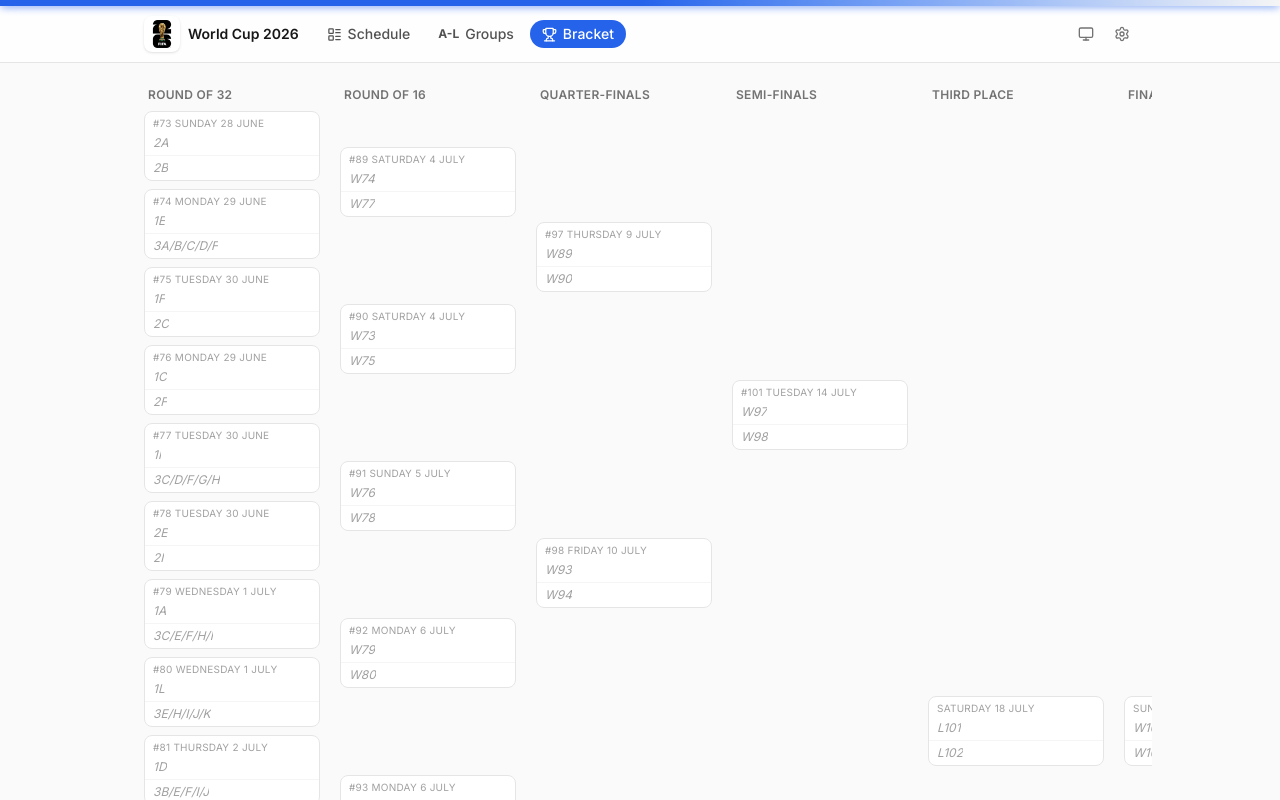
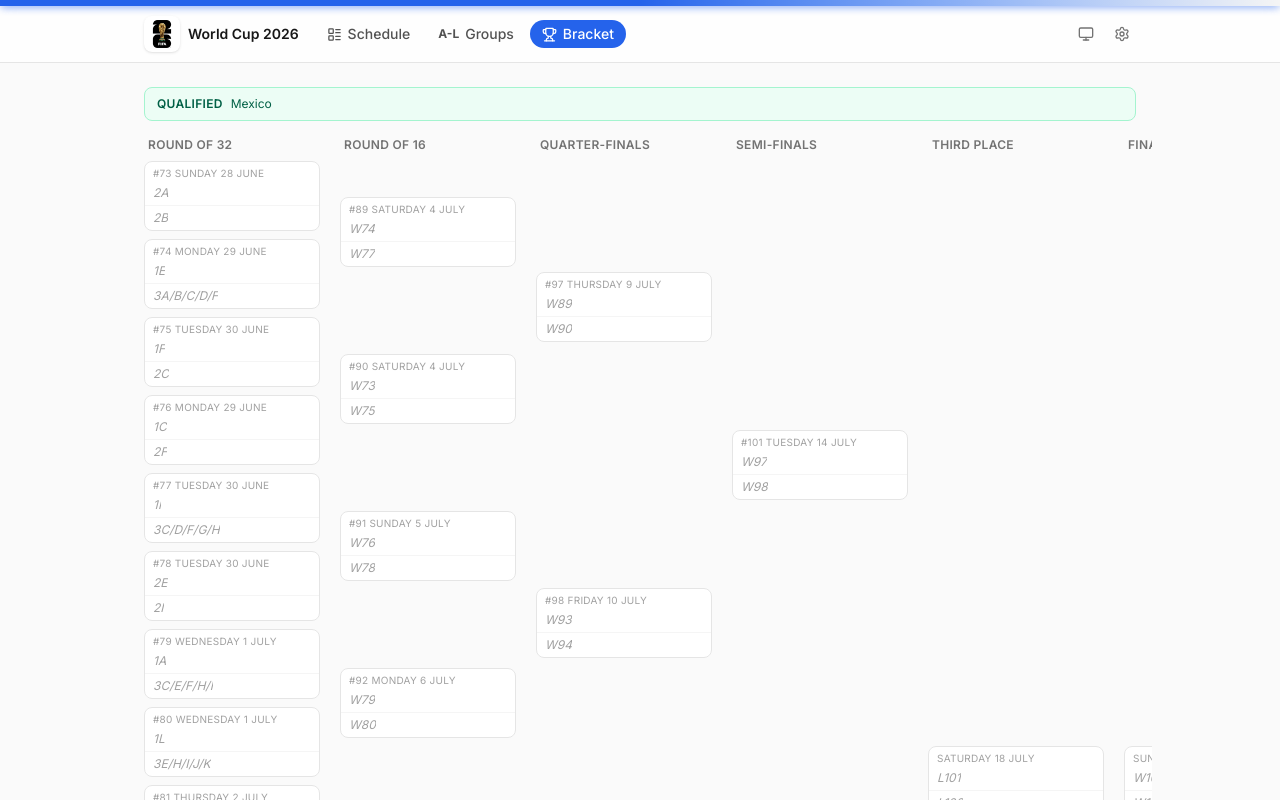
Before and after one commit to happykhan/wc2026, a React (Vite) app: page / in a window 1280 px wide. Both pictures are taken after a click on the button "Bracket". Shown: the top 800 px of the page. Built offline with nearby package versions, Linux system fonts and the light colour scheme; no server answers.

Commit message:
Expose Mexico qualification in API and bracket

```diff
--- a/api/scores.ts
+++ b/api/scores.ts
@@ -1,4 +1,5 @@
 import type { VercelRequest, VercelResponse } from '@vercel/node';
+import { getQualifiedTeams } from '../src/data/qualification';
 
 // ---------------------------------------------------------------------------
 // /api/scores — reads the pre-computed scores JSON hosted on Nabil's VM.
@@ -11,7 +12,7 @@
 // ---------------------------------------------------------------------------
 
 const VM_SCORES_URL = 'https://wc-scores.genomicx.org/scores.json';
-const EMPTY_RESPONSE = { live: false, matches: [], standings: [] };
+const EMPTY_RESPONSE = { live: false, matches: [], standings: [], qualifiedTeams: getQualifiedTeams() };
 
 export default async function handler(_req: VercelRequest, res: VercelResponse) {
   try {
@@ -22,7 +23,13 @@
     }
     const data = (await r.json()) as { live?: boolean; matches?: unknown[]; updatedAt?: string };
     res.setHeader('Cache-Control', 'public, max-age=10, s-maxage=12, stale-while-revalidate=20');
-    return res.status(200).json({ live: data.live ?? false, matches: data.matches ?? [], standings: [], updatedAt: data.updatedAt });
+    return res.status(200).json({
+      live: data.live ?? false,
+      matches: data.matches ?? [],
+      standings: [],
+      updatedAt: data.updatedAt,
+      qualifiedTeams: getQualifiedTeams(),
+    });
   } catch {
     res.setHeader('Cache-Control', 'public, max-age=30');
     return res.status(200).json(EMPTY_RESPONSE);
--- a/src/data/qualification.ts
+++ b/src/data/qualification.ts
@@ -9,3 +9,7 @@
 export function getQualificationState(team: string): QualificationState | undefined {
   return QUALIFICATION_BY_TEAM[team];
 }
+
+export function getQualifiedTeams(): string[] {
+  return Object.keys(QUALIFICATION_BY_TEAM);
+}
--- a/src/pages/Bracket.tsx
+++ b/src/pages/Bracket.tsx
@@ -2,6 +2,7 @@
 import type { Match, UserPreferences } from '../types';
 import type { TranslationKey } from '../data/i18n';
 import { buildBracket, type BracketMatch } from '../data/bracket';
+import { getQualifiedTeams } from '../data/qualification';
 import { getTeamFlag } from '../data/teamFlags';
 import { isKnockoutTeam } from '../data/processFixtures';
 import { formatMatchDate } from '../utils/time';
@@ -81,6 +82,7 @@
 
 export function Bracket({ matches, prefs, t }: BracketProps) {
   const rounds = useMemo(() => buildBracket(matches), [matches]);
+  const qualifiedTeams = useMemo(() => getQualifiedTeams(), []);
 
   if (rounds.length === 0) {
     return (
@@ -92,6 +94,14 @@
 
   return (
     <div className="space-y-4">
+      {qualifiedTeams.length > 0 && (
+        <div className="rounded-lg border border-emerald-200 bg-emerald-50 px-3 py-2 text-xs text-emerald-800 dark:border-emerald-900/70 dark:bg-emerald-950/40 dark:text-emerald-200">
+          <span className="font-semibold uppercase tracking-wide">{t('qualified')}</span>
+          <span className="ml-2">
+            {qualifiedTeams.join(', ')}
+          </span>
+        </div>
+      )}
       {/* Horizontally scrollable column layout — reads as a bracket, works on
           mobile via overflow-x. Vertical gaps grow per round so pairs roughly
           align with their next-round match. */}
```
